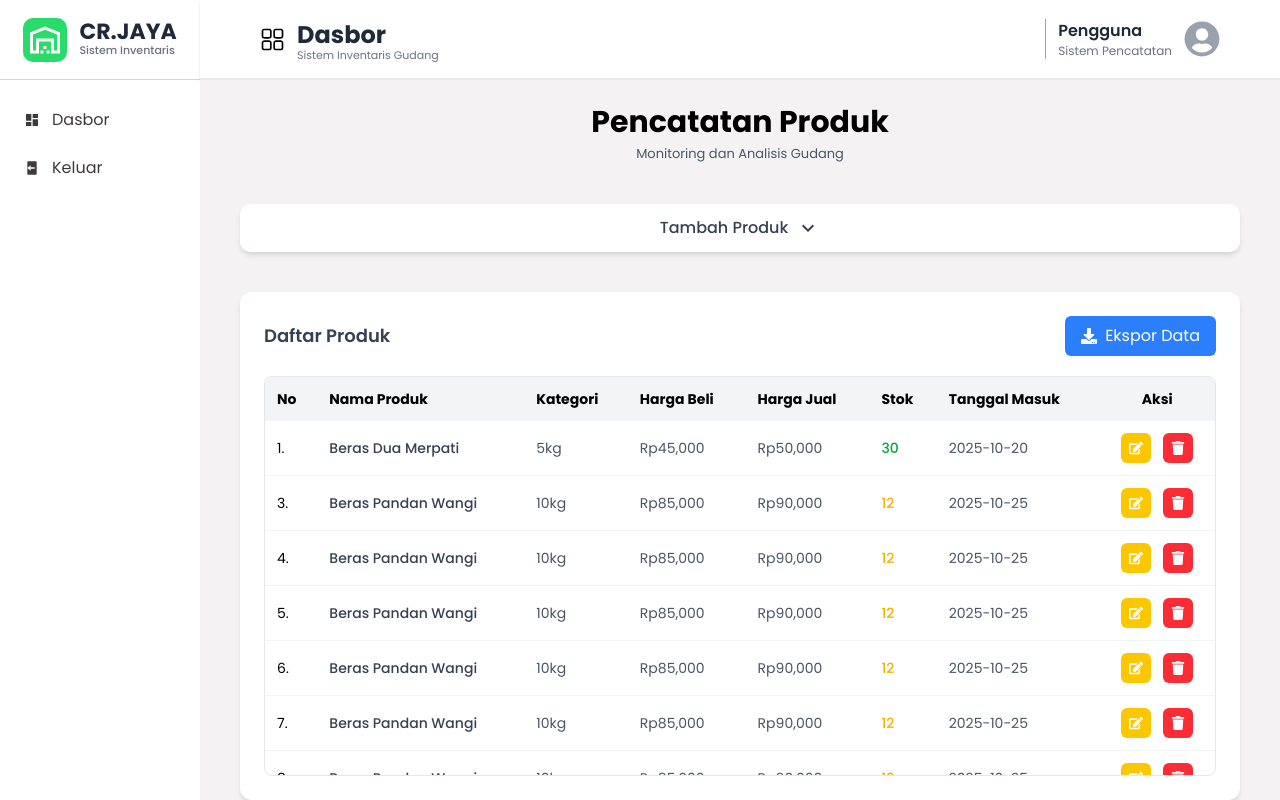
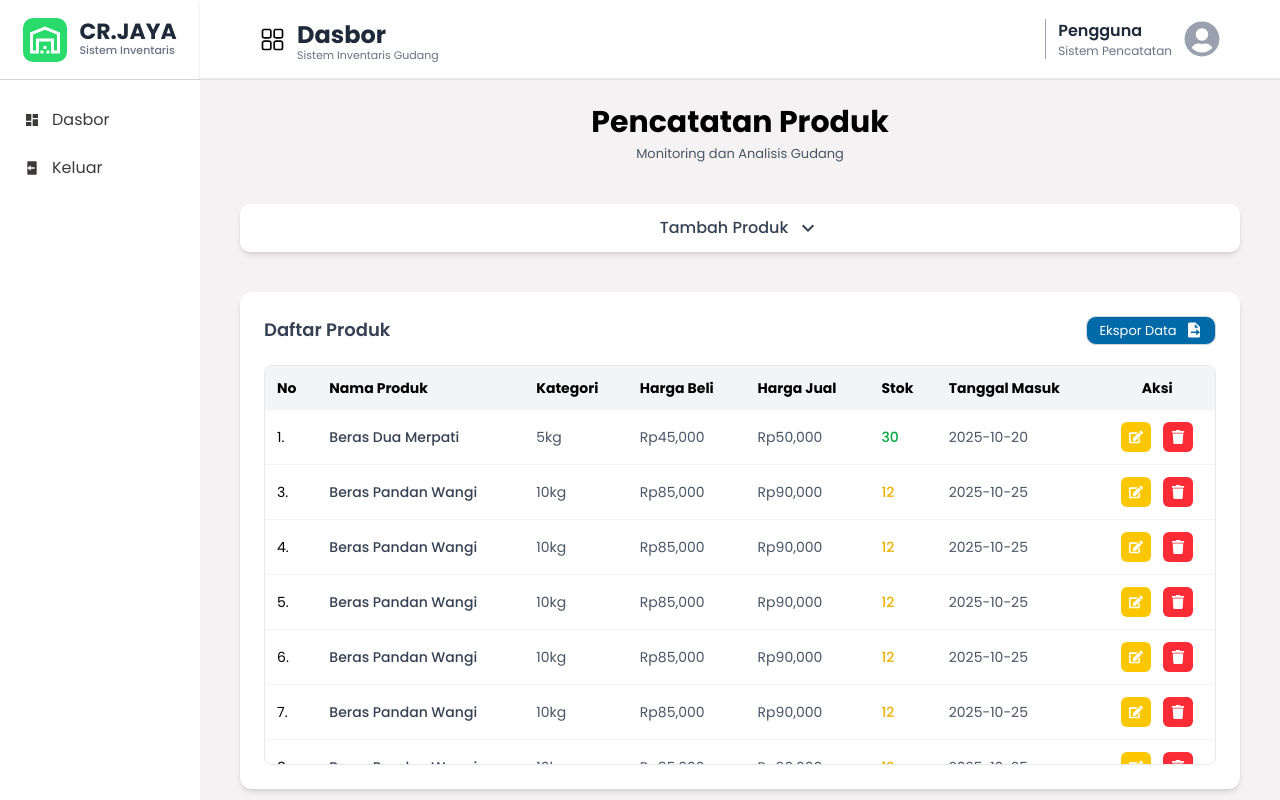
Before and after one commit to JonathanAlzndr/sistem-inventory, a React (Vite) app in the folder fe/my-project/: page /produk in a window 1280 px wide. Built offline with nearby package versions, Linux system fonts and the light colour scheme.

Commit message:
ADD:tabel

```diff
--- a/fe/my-project/index.html
+++ b/fe/my-project/index.html
@@ -2,9 +2,9 @@
 <html lang="en">
   <head>
     <meta charset="UTF-8" />
-    <link rel="icon" type="image/svg+xml" href="/vite.svg" />
+    <link rel="icon" type="image/svg+xml" href="./src/assets/gambar/gudangLogo.png" />
     <meta name="viewport" content="width=device-width, initial-scale=1.0" />
-    <title>Vite + React</title>
+    <title>CR.JAYA</title>
     <link
   href="https://fonts.googleapis.com/css2?family=Poppins:wght@300;400;500;600;700&display=swap"
   rel="stylesheet"
--- a/fe/my-project/src/ProdukComponent/ProdukTabel.jsx
+++ b/fe/my-project/src/ProdukComponent/ProdukTabel.jsx
@@ -1,5 +1,6 @@
 import React from "react";
 import { FaEdit, FaTrash, FaDownload } from "react-icons/fa";
+import BttnEkspor from "../kecilComponent/bttnEkspor";
 
 const dummyProduk = [
   {
@@ -87,12 +88,9 @@ export default function ProdukTabel() {
         <h2 className="text-lg font-semibold text-gray-700">
           Daftar Produk
         </h2>
-        <button
-          onClick={handleExport}
-          className="flex items-center gap-2 bg-blue-500 text-white px-4 py-2 rounded-md hover:bg-blue-600 transition"
-        >
-          <FaDownload /> Ekspor Data
-        </button>
+        <BttnEkspor
+        onClick={handleExport}/>
+
       </div>
 
       {/* Tabel produk */}
```
Also changed, not shown: fe/my-project/src/assets/gambar/gudangLogo.png (added).
